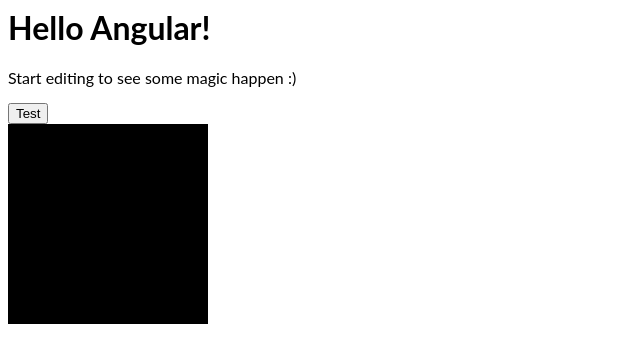
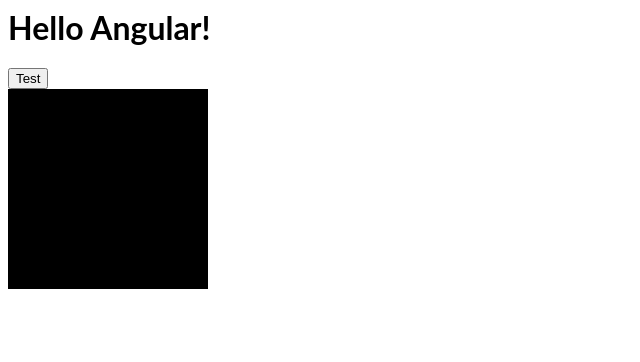
Before and after one commit to mhervy/angular-test-pinch, an Angular app: page / in a window 1280 px wide. Shown: the top 362 px of the page, without its empty margins (0-640 px from the left). Built offline with nearby package versions, Linux system fonts and the light colour scheme.

Commit message:
2 files modified

```diff
--- a/src/app/app.component.html
+++ b/src/app/app.component.html
@@ -1,6 +1,6 @@
 <div class="contentDiv"><hello name="{{ name }}"></hello>
 <p>
-  Start editing to see some magic happen :)
+  {{value}}
 </p>
 
 <button (click)="test()">Test</button>
--- a/src/app/app.component.ts
+++ b/src/app/app.component.ts
@@ -9,9 +9,13 @@
 
   @ViewChild('testdiv', {static: false}) contentImg: any;
   name = 'Angular';
+  public value: string;
 
   onPinch(event) {
     const el = this.contentImg.nativeElement;
+    console.log(event);
+    console.log(event.scale);
+
     // Seulement testable une fois publier car seulement possible sur mobile
     if (event.scale > 1) {
       el.style.transform = 'scale(' +  (1 * + event.scale) + ')';
```
